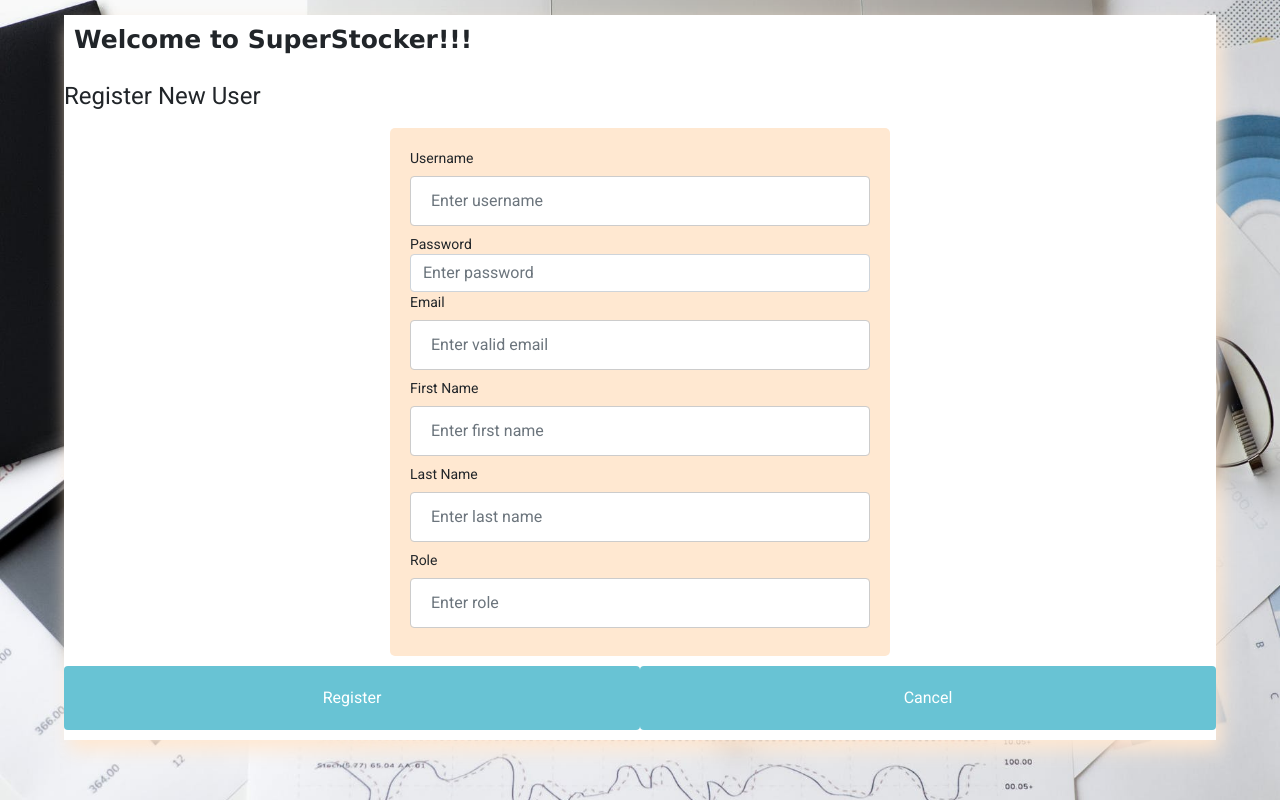
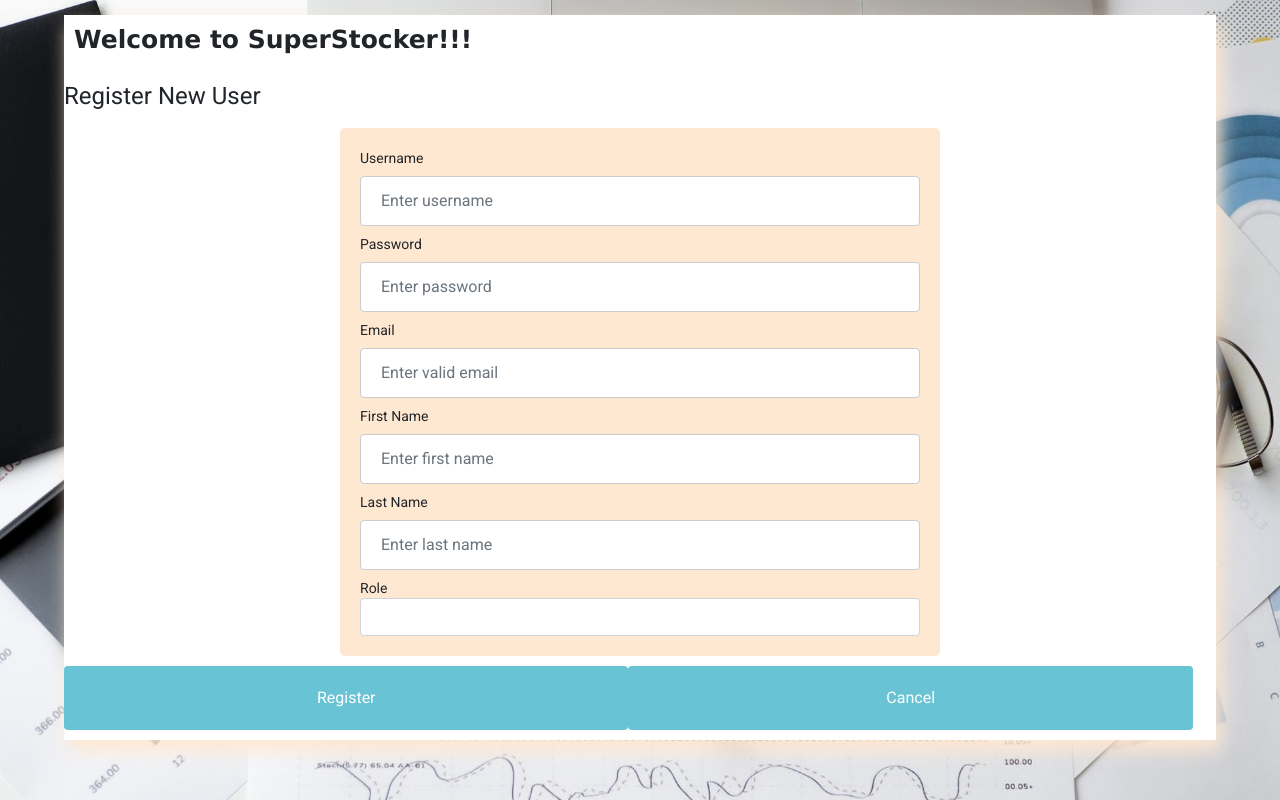
Before and after one commit to hpatel183/project-2-SuperStocks-Frontend, an Angular app in the folder super-stocker/: page /register in a window 1280 px wide. Built offline with nearby package versions, Linux system fonts and the light colour scheme; what ng2-charts would draw is missing.

Commit message:
Add Select to Register

```diff
--- a/super-stocker/src/app/register-form/register-form.component.css
+++ b/super-stocker/src/app/register-form/register-form.component.css
@@ -1,5 +1,4 @@
-input[type=text],
-select {
+input {
     width: 100%;
     padding: 12px 20px;
     margin: 8px 0;
@@ -10,7 +9,7 @@
 }
 
 button {
-    width: 50%;
+    width: 49%;
     background-color: #68C3D4;
     color: white;
     padding: 14px 20px;
@@ -25,7 +24,7 @@
 }
 
 .container {
-    width: 500px;
+    width: 600px;
     border-radius: 5px;
     background-color: #FFE8D1;
     padding: 20px;
--- a/super-stocker/src/app/register-form/register-form.component.html
+++ b/super-stocker/src/app/register-form/register-form.component.html
@@ -23,7 +23,11 @@
         </div>
         <div class="form-group">
             <label for="roleInput">Role</label>
-          <input [(ngModel)]="roleInput" type="text" class="form-control" name="role" id="roleInput" placeholder="Enter role">
+            <select [(ngModel)]="roleInput" class="form-control" name="role" id="roleInput">
+              <option id="none" selected>Select an Role</option>
+              <option id="User" value="User">User</option>
+              <option id="Admin" value="Admin">Admin</option>
+            </select>
         </div>
     </form>
 </div>
```
Lines whose indentation alone changed are shown as unchanged.
